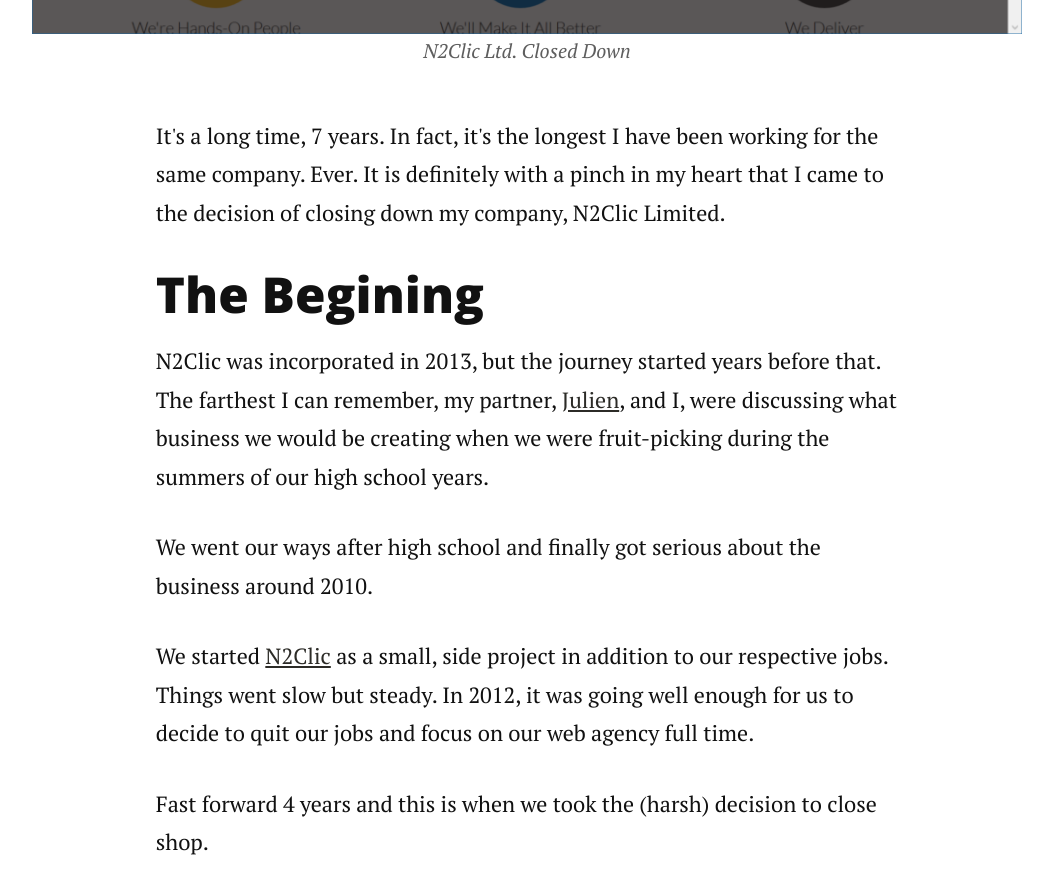
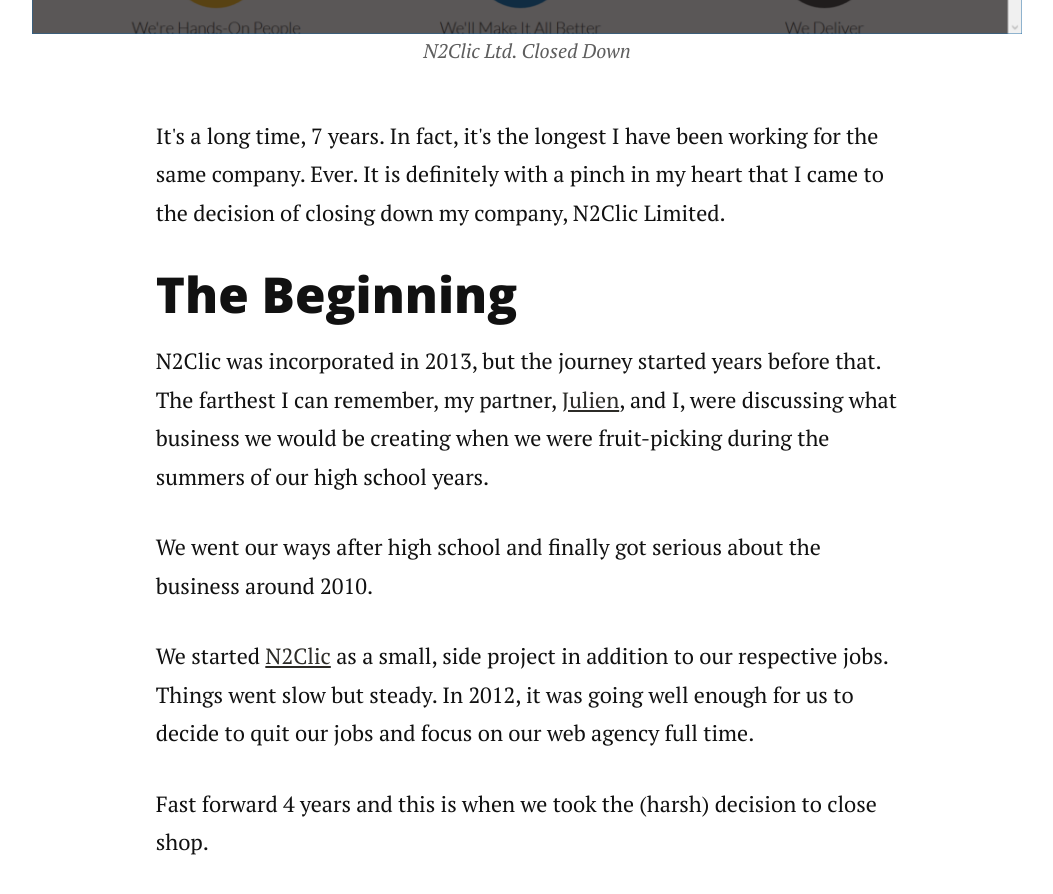
Before and after one commit to julien731/blog-jekyll, a Jekyll site: the page built from _posts/2017-01-17-n2clic-closed.html, in a window 1280 px wide and 900 px high, scrolled down 1423 px. Shown: the top 894 px of the window, without its empty margins (113-1166 px from the left). Built offline with Jekyll 4.4.1, drawn with Linux system fonts in a browser that asks for light colours; nearby versions of some CDN libraries.

Commit message:
Fix typo

```diff
--- a/_posts/2017-01-17-n2clic-closed.html
+++ b/_posts/2017-01-17-n2clic-closed.html
@@ -23,7 +23,7 @@
 
 <p>It's a long time, 7 years. In fact, it's the longest I have been working for the same company. Ever. It is definitely with a pinch in my heart that I came to the decision of closing down my company, N2Clic Limited.</p>
 
-<h2>The Begining</h2>
+<h2>The Beginning</h2>
 
 <p>N2Clic was incorporated in 2013, but the journey started years before that. The farthest I can remember, my partner, <a href="https://siamkreative.com/" target="_blank">Julien</a>, and I, were discussing what business we would be creating when we were fruit-picking during the summers of our high school years.</p>
 
```
